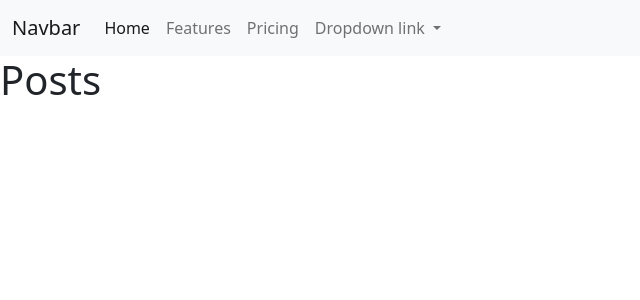
After one commit to voidtype/plant-matrix, a Django app: page /home in a window 1280 px wide. The commit adds this page. Shown: the top 300 px of the page, without its empty margins (0-640 px from the left). Run offline with Django 3.2, Linux system fonts and the light colour scheme; data that the repository does not hold is empty.

Commit message:
Added templates and blog home page

```diff
--- a/backend/app/app/urls.py
+++ b/backend/app/app/urls.py
@@ -20,11 +20,13 @@ from django.conf import settings
 from django.views.decorators.csrf import csrf_exempt
 from graphene_django.views import GraphQLView
 from core import views
+from core.views import HomeView
 
 urlpatterns = [
     path('',views.index, name='index'),
     path('admin/', admin.site.urls),
     path("graphql", csrf_exempt(GraphQLView.as_view(graphiql=True))),
+    path('home', HomeView.as_view(), name="home"),
 ]
 
 if settings.DEBUG:
--- /dev/null
+++ b/backend/app/core/templates/base.html
@@ -0,0 +1,61 @@
+<!doctype html>
+<html lang="en">
+  <head>
+    <!-- Required meta tags -->
+    <meta charset="utf-8">
+    <meta name="viewport" content="width=device-width, initial-scale=1">
+
+    <!-- Bootstrap CSS -->
+    <link href="https://cdn.jsdelivr.net/npm/bootstrap@5.1.1/dist/css/bootstrap.min.css" rel="stylesheet" integrity="sha384-F3w7mX95PdgyTmZZMECAngseQB83DfGTowi0iMjiWaeVhAn4FJkqJByhZMI3AhiU" crossorigin="anonymous">
+
+    <title>Hello, world!</title>
+  </head>
+  <body>
+  <nav class="navbar navbar-expand-lg navbar-light bg-light">
+  <div class="container-fluid">
+    <a class="navbar-brand" href="#">Navbar</a>
+    <button class="navbar-toggler" type="button" data-bs-toggle="collapse" data-bs-target="#navbarNavDropdown" aria-controls="navbarNavDropdown" aria-expanded="false" aria-label="Toggle navigation">
+      <span class="navbar-toggler-icon"></span>
+    </button>
+    <div class="collapse navbar-collapse" id="navbarNavDropdown">
+      <ul class="navbar-nav">
+        <li class="nav-item">
+          <a class="nav-link active" aria-current="page" href="#">Home</a>
+        </li>
+        <li class="nav-item">
+          <a class="nav-link" href="#">Features</a>
+        </li>
+        <li class="nav-item">
+          <a class="nav-link" href="#">Pricing</a>
+        </li>
+        <li class="nav-item dropdown">
+          <a class="nav-link dropdown-toggle" href="#" id="navbarDropdownMenuLink" role="button" data-bs-toggle="dropdown" aria-expanded="false">
+            Dropdown link
+          </a>
+          <ul class="dropdown-menu" aria-labelledby="navbarDropdownMenuLink">
+            <li><a class="dropdown-item" href="#">Action</a></li>
+            <li><a class="dropdown-item" href="#">Another action</a></li>
+            <li><a class="dropdown-item" href="#">Something else here</a></li>
+          </ul>
+        </li>
+      </ul>
+    </div>
+  </div>
+</nav>
+  {%  block content %}
+
+  {% endblock %}
+
+    <!-- Optional JavaScript; choose one of the two! -->
+
+    <!-- Option 1: Bootstrap Bundle with Popper -->
+    <script src="https://cdn.jsdelivr.net/npm/bootstrap@5.1.1/dist/js/bootstrap.bundle.min.js" integrity="sha384-/bQdsTh/da6pkI1MST/rWKFNjaCP5gBSY4sEBT38Q/9RBh9AH40zEOg7Hlq2THRZ" crossorigin="anonymous"></script>
+
+    <!-- Option 2: Separate Popper and Bootstrap JS -->
+    <!--
+    <script src="https://cdn.jsdelivr.net/npm/@popperjs/core@2.9.3/dist/umd/popper.min.js" integrity="sha384-W8fXfP3gkOKtndU4JGtKDvXbO53Wy8SZCQHczT5FMiiqmQfUpWbYdTil/SxwZgAN" crossorigin="anonymous"></script>
+    <script src="https://cdn.jsdelivr.net/npm/bootstrap@5.1.1/dist/js/bootstrap.min.js" integrity="sha384-skAcpIdS7UcVUC05LJ9Dxay8AXcDYfBJqt1CJ85S/CFujBsIzCIv+l9liuYLaMQ/" crossorigin="anonymous"></script>
+    -->
+
+</body>
+<html>
--- a/backend/app/core/templates/home.html
+++ b/backend/app/core/templates/home.html
@@ -1,5 +1,10 @@
-<html>
-<body>
-Hello
-</body>
-<html>
+{%  extends 'base.html' %}
+{%  block content %}
+<h1>Posts</h1>
+
+<ul>
+{% for post in object_list %}
+  <li>{{ post.title }} - {{ post.author }} - {{ post.subtitle }}</li>
+{% endfor %}
+</ul>
+{% endblock %}
--- a/backend/app/core/views.py
+++ b/backend/app/core/views.py
@@ -1,14 +1,21 @@
 from django.shortcuts import render
 from django.template import loader
 from django.http import HttpResponse
-from .models import Sample
+from django.views.generic import ListView, DetailView
+
+from .models import Post
+
+
+class HomeView(ListView):
+    model = Post
+    template_name = 'home.html'
 
 
 def index(request):
-    samples = Sample.objects.order_by('attachment')[:5]
+    posts = Post.objects.all()[:5]
     template = loader.get_template('index.html')
     context = {
-        'samples': samples,
+        'posts': posts,
     }
     return HttpResponse(template.render(context, request))
 
```
Also changed, not shown: backend/app/core/templates/index.html (+8 -6 lines).
